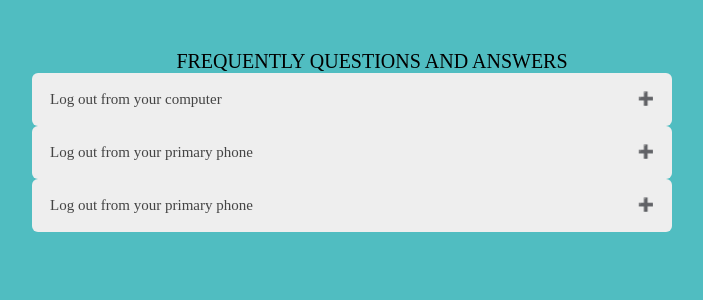
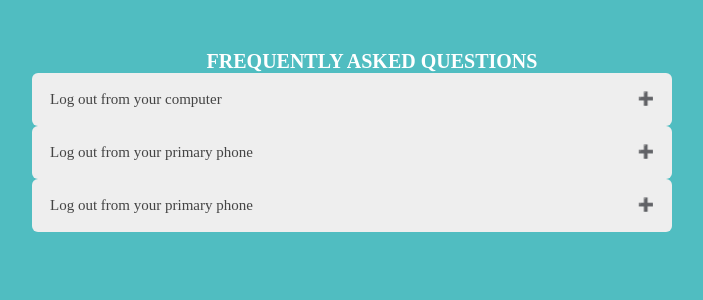
Before and after one commit to Egba-Adaeze/FQAs, a React (Create React App) app: page / in a window 1280 px wide. Shown: the top 300 px of the page, without its empty margins (268-971 px from the left). Built offline with nearby package versions, Linux system fonts and the light colour scheme.

Commit message:
updated react project on accordion, quote and github profile search

```diff
--- a/src/App.css
+++ b/src/App.css
@@ -11,14 +11,17 @@
   transition: 0.4s;
   font-family: 'Times New Roman', Times, serif;
   margin-left: 300px;
+
 }
 
-.FQAs{
+.FAQs{
   text-align: center;
   font-size: 20px;
   font: bolder;
   padding-top: 50px;
   font-family: 'Times New Roman', Times, serif;
+  color: white;
+  font-weight: bolder;
 }
 
 .active, .accordion:hover {
@@ -45,6 +48,8 @@
   overflow: hidden;
   transition: max-height 0.2s ease-out;
   margin-left: 300px;
+  margin-right: 415px;
+  font-family: 'Times New Roman', Times, serif;
 
 }
 
--- a/src/Components/Acc.jsx
+++ b/src/Components/Acc.jsx
@@ -26,7 +26,7 @@ export default function Acc() {
   }, []);
   return (
     <div>
-      <p className='FQAs'> FREQUENTLY QUESTIONS AND ANSWERS</p>
+      <p className='FAQs'> FREQUENTLY ASKED QUESTIONS</p>
 <button className="accordion">Log out from your computer</button>
 <div className="panel">
 <p>  1. Open WhatsApp Web or WhatsApp Desktop.
```
